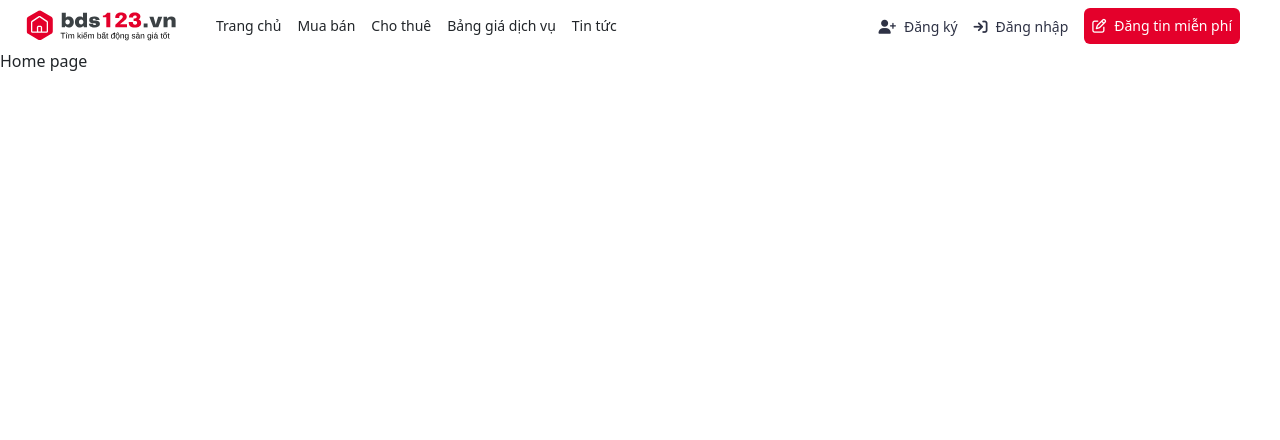
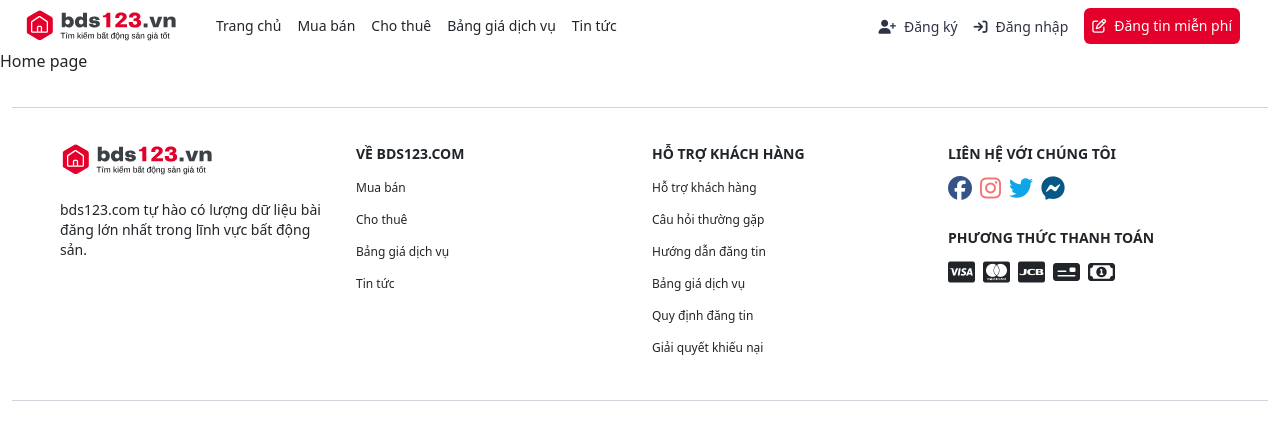
Before and after one commit to bigbird1419/bds-fe, a React (Create React App) app: page / in a window 1280 px wide. Shown: the top 440 px of the page. Built offline with nearby package versions, Linux system fonts and the light colour scheme.

Commit message:
up footer component

```diff
--- a/src/constants/routes.js
+++ b/src/constants/routes.js
@@ -2,5 +2,6 @@ const routes = {
     home: '/',
     login: '/login',
     signup: '/signup',
+    contact: '/ho-tro'
 }
 export default routes
--- a/src/layouts/DefaultLayout.js
+++ b/src/layouts/DefaultLayout.js
@@ -1,3 +1,4 @@
+import Footer from "./components/Footer";
 import Header from "./components/Header";
 
 export default function DefaultLayout({ children }) {
@@ -9,8 +10,13 @@ export default function DefaultLayout({ children }) {
             <div>
                 {children}
             </div>
-            <div>
+            <div className="container">
+                <div>
 
+                </div>
+                <div>
+                    <Footer />
+                </div>
             </div>
         </div>
     )
--- /dev/null
+++ b/src/layouts/components/Footer/index.js
@@ -0,0 +1,90 @@
+import Button from "../../../components/Button";
+import cates from "../../../constants/categorys";
+import routes from "../../../constants/routes";
+import Logo from "../Logo";
+
+const supports = [
+    { path: routes.contact, title: 'Hỗ trợ khách hàng' },
+    { path: routes.contact, title: 'Câu hỏi thường gặp' },
+    { path: routes.contact, title: 'Hướng dẫn đăng tin' },
+    { path: routes.contact, title: 'Bảng giá dịch vụ' },
+    { path: routes.contact, title: 'Quy định đăng tin' },
+    { path: routes.contact, title: 'Giải quyết khiếu nại' },
+]
+
+export default function Footer() {
+    return (
+        <div className="wrapper mt-9 mb-4 p-9 border-solid border-y border-gray-300">
+            <div className="container">
+                <div className="row">
+                    <div className="col-3">
+                        <div>
+                            <Logo />
+                            <h1 className="text-sm mt-4 mb-2">bds123.com tự hào có lượng dữ liệu bài đăng lớn nhất trong lĩnh vực bất động sản.</h1>
+                        </div>
+                    </div>
+                    <div className="col-3">
+                        <div>
+                            <h1 className="text-sm uppercase font-bold mb-2">Về BDS123.COM</h1>
+                            <div className="flex flex-col">
+                                {cates.map((cate, i) => {
+                                    if (i === 0) return ''
+                                    return (
+                                        <Button
+                                            style={{ 'marginLeft': '0' }}
+                                            className={'my-2 text-xs hover:underline '} to={cate.path} key={i}
+                                        >
+                                            {cate.title}
+                                        </Button>
+                                    )
+                                })}
+                            </div>
+                        </div>
+                    </div>
+                    <div className="col-3">
+                        <div>
+                            <h1 className="text-sm uppercase font-bold mb-2">Hỗ trợ khách hàng</h1>
+                            <div className="flex flex-col">
+                                {supports.map((support, i) => (
+                                    <Button
+                                        style={{ 'marginLeft': '0' }}
+                                        className={'my-2 text-xs hover:underline '} to={support.path} key={i}
+                                    >
+                                        {support.title}
+                                    </Button>
+                                ))}
+                            </div>
+                        </div>
+                    </div>
+                    <div className="col-3">
+                        <div>
+                            <h1 className="text-sm uppercase font-bold mb-2">Liên hệ với chúng tôi</h1>
+                            <div>
+                                <Button className={'text-2xl  text-colorFB mr-2'}>
+                                    <i className="fab fa-facebook"></i>
+                                </Button>
+                                <Button className={'text-2xl text-red-400 mr-2'}>
+                                    <i className="fab fa-instagram"></i>
+                                </Button>
+                                <Button className={'text-2xl text-sky-500 mr-2'}>
+                                    <i className="fab fa-twitter"></i>
+                                </Button>
+                                <Button className={'text-2xl text-sky-800 mr-2'}>
+                                    <i className="fab fa-facebook-messenger"></i>
+                                </Button>
+                            </div>
+                            <h1 className="text-sm uppercase font-bold mb-2 mt-4">Phương thức thanh toán</h1>
+                            <div>
+                                <i className="fab fa-cc-visa mr-2 text-2xl"></i>
+                                <i className="fab fa-cc-mastercard mr-2 text-2xl"></i>
+                                <i className="fab fa-cc-jcb mr-2 text-2xl"></i>
+                                <i className="fas fa-money-check mr-2 text-2xl"></i>
+                                <i className="far fa-money-bill-alt mr-2 text-2xl"></i>
+                            </div>
+                        </div>
+                    </div>
+                </div>
+            </div>
+        </div>
+    )
+}
--- a/src/layouts/components/Header/index.js
+++ b/src/layouts/components/Header/index.js
@@ -1,5 +1,5 @@
 import Button from "../../../components/Button";
-import logoUrl from '../../../assets/logo-bds123.svg'
+import Logo from '../Logo'
 import categorys from "../../../constants/categorys";
 import routes from '../../../constants/routes'
 
@@ -8,9 +8,7 @@ export default function Header() {
         <div className="header px-4 py-2">
             <div className="flex justify-between items-center">
                 <div>
-                    <Button to={'/'} >
-                        <img src={logoUrl} alt="BDS" className="w-40" />
-                    </Button>
+                    <Logo/>
                 </div>
                 <div className="flex-auto mx-4">
                     <ul className="flex">
--- /dev/null
+++ b/src/layouts/components/Logo/index.js
@@ -0,0 +1,12 @@
+import Button from "../../../components/Button"
+import logoUrl from '../../../assets/logo-bds123.svg'
+
+export default function Logo() {
+    return (
+        <div>
+            <Button to={'/'} >
+                <img src={logoUrl} alt="BDS" className="w-40" />
+            </Button>
+        </div>
+    )
+}
--- a/tailwind.config.js
+++ b/tailwind.config.js
@@ -16,7 +16,8 @@ module.exports = {
                 colorCcc: '#ccc',
                 colorDadada: '#dadada',
                 colorWarning: ' #f6c23e',
-                colorSuccess: '#1cc88a'
+                colorSuccess: '#1cc88a',
+                colorFB: '#345387'
             },
             zIndex: {
                 '100': '100',
```
Also changed, not shown: public/logo192.png.
